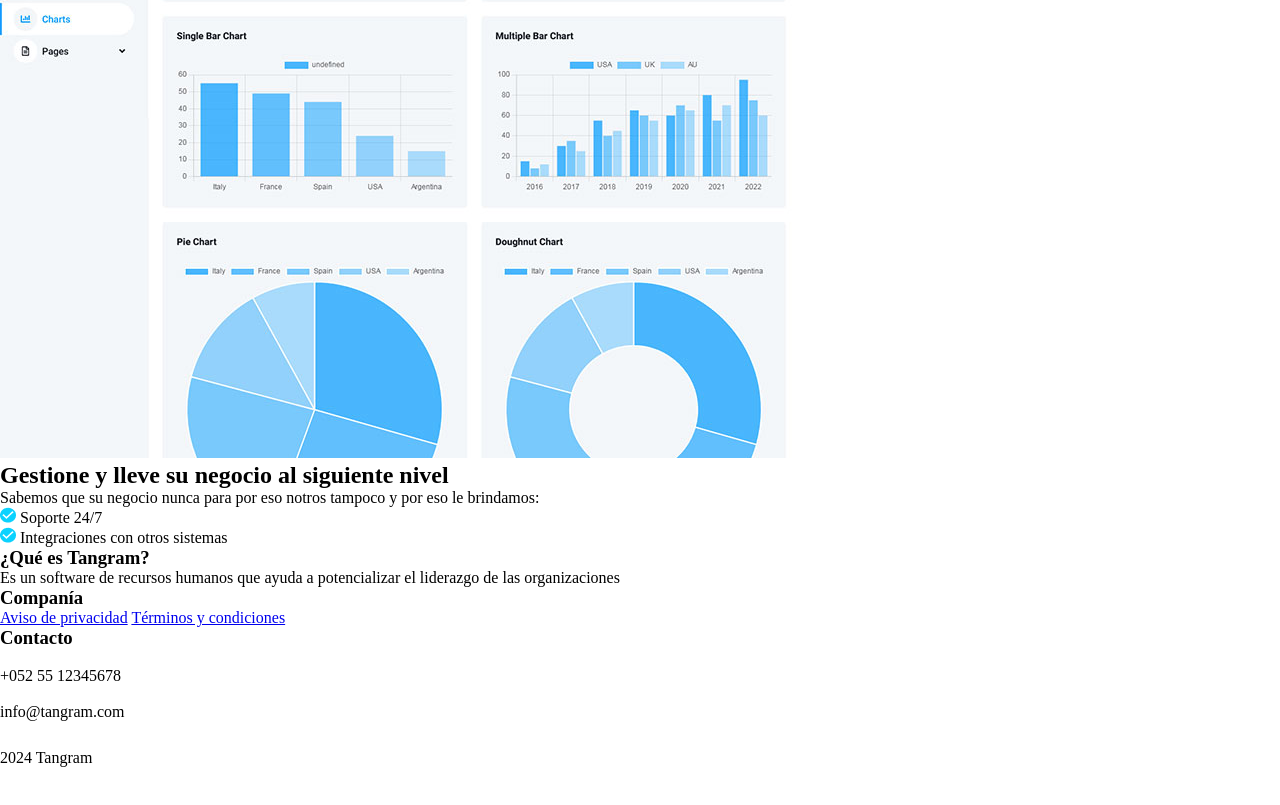
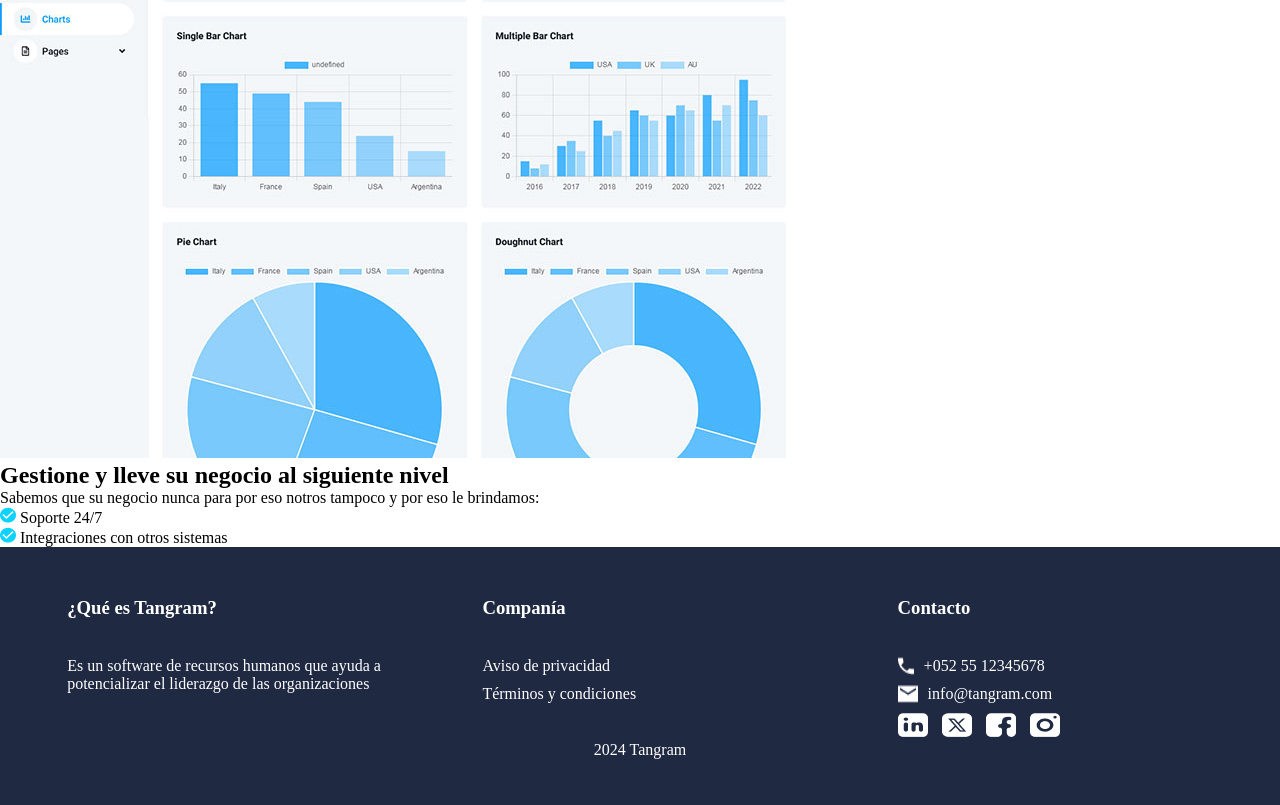
Before and after one commit to vdarturo/vdarturo-PreEntrega2Velazquez, a plain HTML site: page index.html in a window 1280 px wide. Shown: the part 986-1791 px from the top of the page. Before the commit the page ends 1753 px from the top, so only its background shows below. Drawn offline with Linux system fonts and the light colour scheme.

Commit message:
Apply CSS and flexbox to footer

```diff
--- a/css/style.css
+++ b/css/style.css
@@ -4,6 +4,7 @@
     box-sizing: border-box;
 }
 
+/* Style to navbar */
 header{
     display: flex;
     flex-flow: row wrap;
@@ -45,3 +46,42 @@
     height:28px;
     width: 120px;
 }
+
+/* Style to footer */
+footer {
+    display: flex;
+    justify-content: center;
+    align-items: center;
+    flex-direction: column;
+    background-color: #202942;
+    padding-top: 3.125rem;
+    padding-bottom: 3.125rem;
+}
+
+footer section{
+    display: flex;
+    justify-content: space-between;
+    gap: 6.25rem;
+    color: #FFFFFF;
+}
+
+footer section article{
+    display: flex;
+    flex-direction: column;
+    gap: .625rem;
+    width: 30%;
+}
+
+footer section article div{
+    display: flex;
+    flex-direction: row;
+}
+
+footer section a{
+    color: #FFFFFF;
+    text-decoration: none;
+}
+
+.icon-right-margin{
+    margin-right: .625rem;
+}
--- a/index.html
+++ b/index.html
@@ -54,30 +54,33 @@
         <section>
             <article>
                 <h3>¿Qué es Tangram?</h3>
+                <br>
                 <p>
                     Es un software de recursos humanos que ayuda a potencializar el liderazgo de las organizaciones
                 </p>
             </article>
             <article>
                 <h3>Companía</h3>
+                <br>
                 <a href="#">Aviso de privacidad</a>
                 <a href="#">Términos y condiciones</a>
             </article>
             <article>
                 <h3>Contacto</h3>
+                <br>
                 <div>
-                    <img src="./assets/img/icon-telefono.png">
+                    <img src="./assets/img/icon-telefono.png" class="icon-right-margin">
                     <p>+052 55 12345678</p>
                 </div>
                 <div>
-                    <img src="./assets/img/icon-email.png">
+                    <img src="./assets/img/icon-email.png" class="icon-right-margin">
                     <p>info@tangram.com</p>
                 </div>
                 <aside>
-                    <img src="./assets/img/icon-linkedin.png">
-                    <img src="./assets/img/icon-x.png">
-                    <img src="./assets/img/icon-facebook.png">
-                    <img src="./assets/img/icon-instagram.png">
+                    <img src="./assets/img/icon-linkedin.png" class="icon-right-margin">
+                    <img src="./assets/img/icon-x.png" class="icon-right-margin">
+                    <img src="./assets/img/icon-facebook.png" class="icon-right-margin">
+                    <img src="./assets/img/icon-instagram.png" class="icon-right-margin">
                 </aside>
             </article>
         </section>
```
